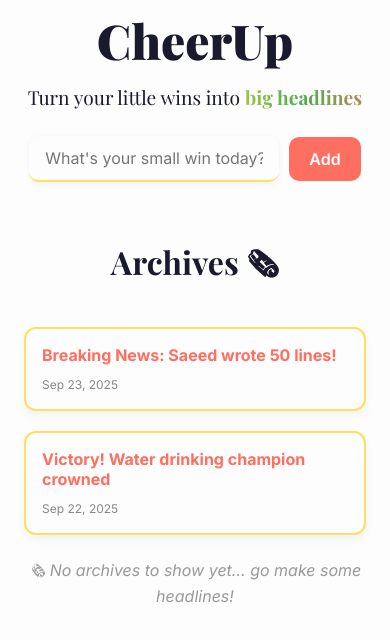
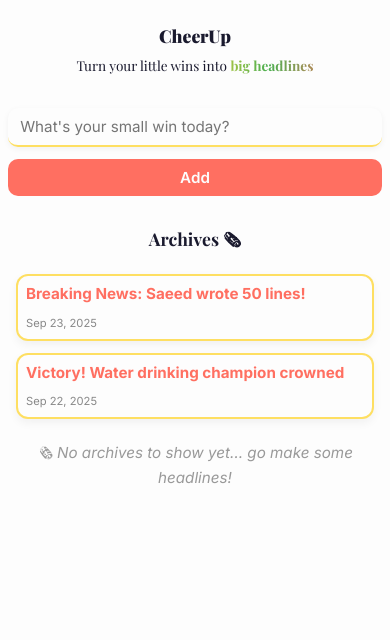
Before and after one commit to saeedhalabi/CheerUp, a plain HTML site: page index.html in a window 390 px wide. Drawn offline with nearby package versions, Linux system fonts and the light colour scheme; a web font is replaced by a local one.

Commit message:
Enhance responsive styles for header and archive sections.

```diff
--- a/style.css
+++ b/style.css
@@ -189,15 +189,76 @@ select {
 /*=========================
 Responsive Styles
 =========================*/
-@media only screen and (max-width: 600px) {
+@media (max-width: 900px) {
+  #header h1 {
+    font-size: 2.2rem;
+  }
+  #archives h2 {
+    font-size: 1.5rem;
+  }
+  .archive-card {
+    padding: 0.75em;
+  }
+}
+
+@media (max-width: 600px) {
+  #header {
+    padding: 1em 0.5em;
+  }
+  #header h1 {
+    font-size: 1.5rem;
+  }
   #header h4 {
+    font-size: 1rem;
     text-align: center;
   }
-  #header {
-    padding: 0;
+  #input-area {
+    flex-direction: column;
+    gap: 0.75em;
+    align-items: stretch;
   }
   #input-area input {
-    max-width: 250px;
+    max-width: 100%;
+    width: 100%;
+    font-size: 0.95rem;
+    padding: 0.6em 0.8em;
+  }
+  #input-area button {
+    width: 100%;
+    font-size: 0.95rem;
+    padding: 0.6em 0.8em;
+  }
+  #archives {
+    padding: 1em 0.5em;
+  }
+  .archive-grid {
+    grid-template-columns: 1fr;
+    gap: 0.75em;
+  }
+  .archive-card .headline {
+    font-size: 0.95rem;
+  }
+  .archive-card .date {
+    font-size: 0.7rem;
+  }
+  .empty-state {
+    font-size: 0.95rem;
+  }
+}
+
+/* For very small screens */
+@media (max-width: 400px) {
+  #header h1 {
+    font-size: 1.1rem;
+  }
+  #header h4 {
+    font-size: 0.85rem;
+  }
+  #archives h2 {
+    font-size: 1.1rem;
+  }
+  .archive-card {
+    padding: 0.5em;
   }
 }
 
```
